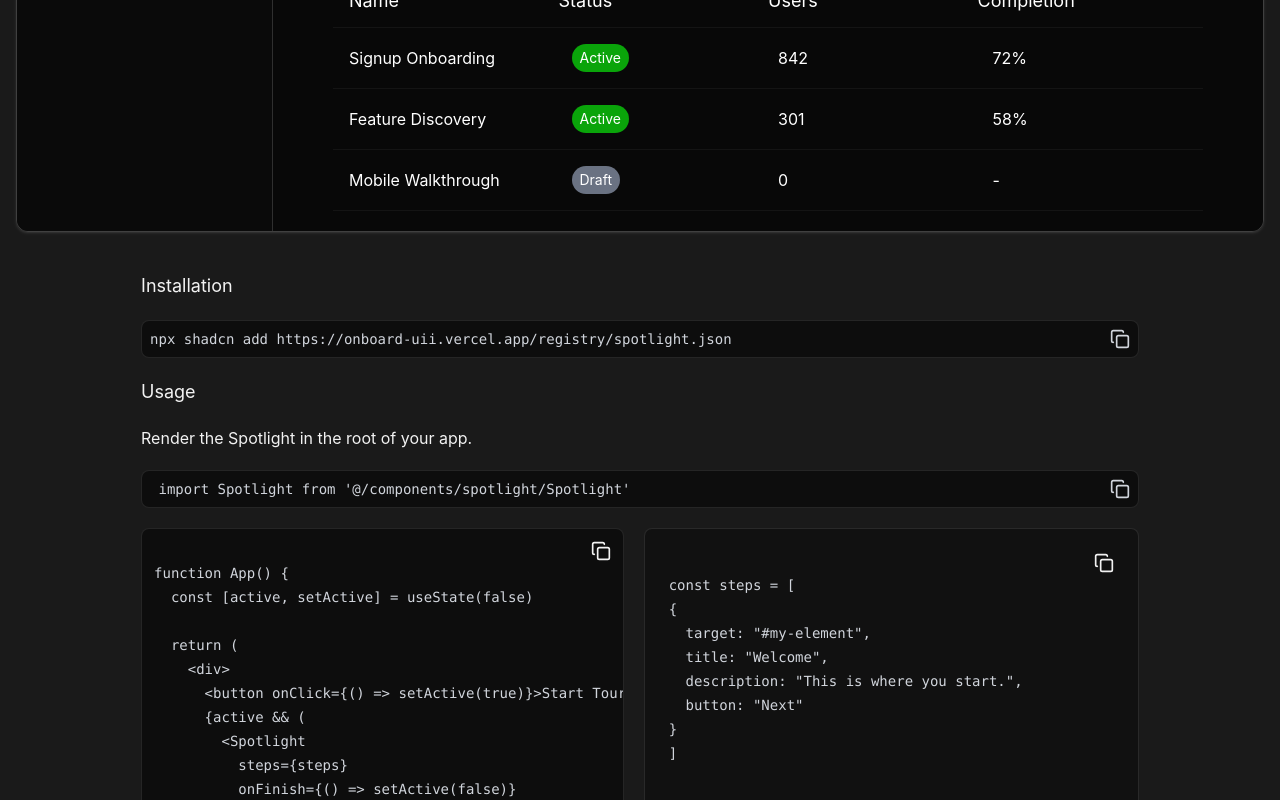
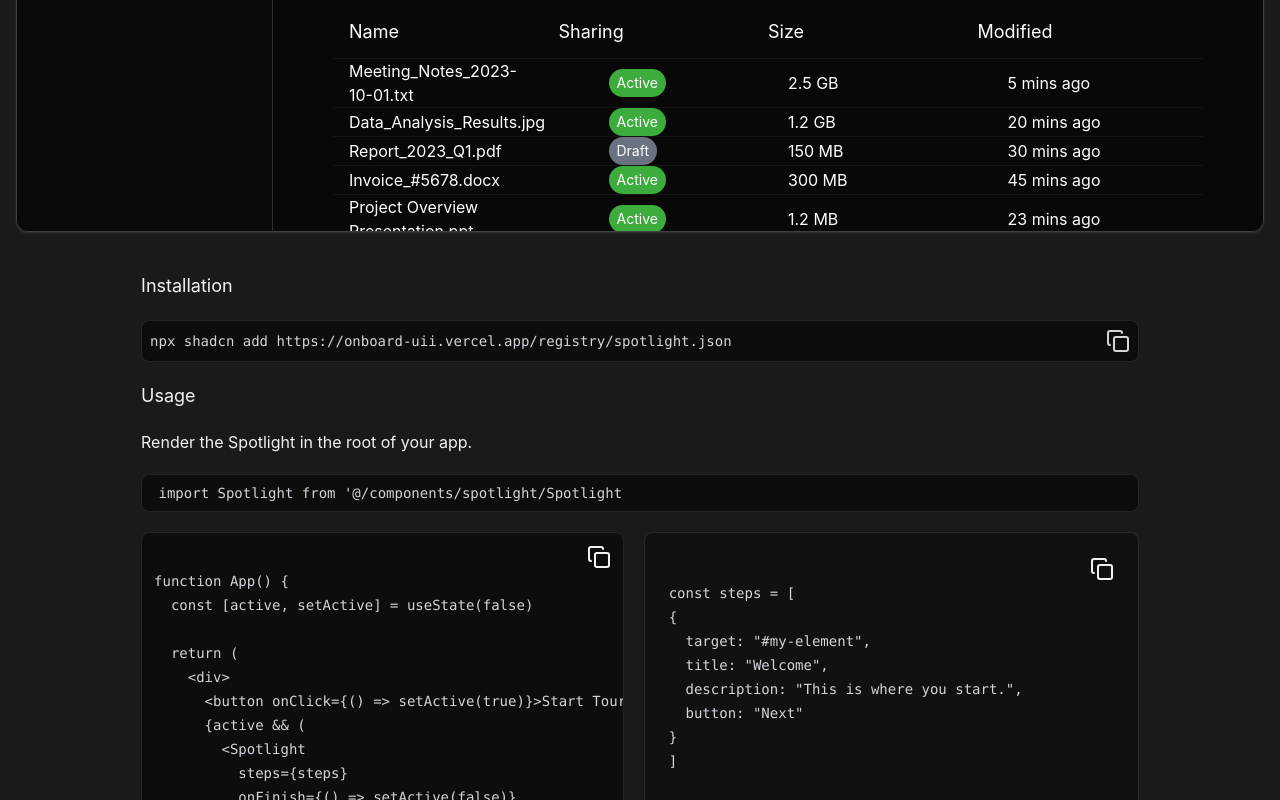
Before and after one commit to harlleenn/Onboard, a React (Vite) app: page / in a window 1280 px wide. Shown: the part 800-1600 px from the top of the page. Built offline with nearby package versions, Linux system fonts and the light colour scheme.

Commit message:
added scrollinview element can be seen

```diff
--- a/src/demo/LandingPage.tsx
+++ b/src/demo/LandingPage.tsx
@@ -6,7 +6,7 @@ import steps from "../lib/components/Steps";
 import DocSection from "./components/Dashboard/DocSection";
 import {motion} from 'motion/react'
 
-// import "./App.css";
+import "./App.css";
 interface Tour {
   onStartTour: () => void
   tourActive : boolean
@@ -14,9 +14,9 @@ interface Tour {
 }
 export default function LandingPage({onStartTour,tourActive,setTourActive} : Tour) {
   return (
-    <div className=" min-h-screen w-full overflow-x-hidden bg-[hsl(0,0%,10%)]  flex flex-col items-center py-20 md:py-20 px-4 ">
-
-      <div className="text-center w-full py-10 md:py-5 sm:w-full md:max-w-3xl  text-white">
+    <div className=" min-h-screen w-full
+     overflow-x-hidden bg-[hsl(0,0%,10%)]  flex flex-col items-center py-20 md:py-20 px-4 "  >
+      <div className="text-center w-full py-10 md:py-5 sm:w-full md:max-w-3xl  text-white" >
         <motion.div
         initial={{opacity: 0}}
         animate={{opacity:1 }}
@@ -50,8 +50,8 @@ export default function LandingPage({onStartTour,tourActive,setTourActive} : Tou
 
       <div
         className="w-full max-w-full md:max-w-7xl rounded-xl overflow-hidden
-        min-h-[500px] md:h-[700px] border border-[hsl(0,0%,25%)] shadow-sm shadow-white/10 mt-10"
-      >
+        min-h-[600px] md:h-[700px] border border-[hsl(0,0%,25%)] shadow-sm shadow-white/10 mt-10"
+      id="landing-page">
         <div className="min-h-0 flex flex-1">
           <Sidebar />
           <div className="flex flex-1 flex-col">
--- a/src/demo/components/Dashboard/DocSection.jsx
+++ b/src/demo/components/Dashboard/DocSection.jsx
@@ -1,8 +1,14 @@
-import React from "react";
+import React, { useState } from "react";
 import { Copy } from "lucide-react";
 import PropSection from "./PropSection";
 
 export default function DocSection() {
+  const [copy, setCopy] = useState(null)
+  const handleCopy = (text , id ) => {
+  navigator.clipboard.writeText(text)
+  setCopy(id)
+  setTimeout(() => setCopy(null), 2000)
+}
   return (
     <div className="flex flex-col mt-10 text-[hsl(0,0%,95%)] gap-5 flex-1 max-w-full text-pretty text-wrap">
       <h1 className="text-base md:text-lg">Installation</h1>
@@ -13,7 +19,9 @@ export default function DocSection() {
             {`npx shadcn add https://onboard-uii.vercel.app/registry/spotlight.json`}
           </span>
           <div className="cursor-pointer shrink-0">
-            <Copy className="w-4 h-4 md:w-5 md:h-5" />
+
+            {copy === "json" ? <span>Copied!</span> :
+            <Copy onClick={() => handleCopy(`npx shadcn add https://onboard-uii.vercel.app/registry/spotlight.json, "json"`)} />}
           </div>
         </code>
       </pre>
@@ -29,9 +37,9 @@ export default function DocSection() {
           <pre className="bg-[hsl(0,0%,5%)] border border-white/10 rounded-lg p-2 overflow-x-auto">
             <code className="text-xs md:text-sm text-gray-300 font-mono whitespace-pre-wrap break-all flex items-center justify-between gap-3">
               <span className="break-all">
-                {` import Spotlight from '@/components/spotlight/Spotlight'`}
+                {` import Spotlight from '@/components/spotlight/Spotlight`}
               </span>
-              <Copy className="w-4 h-4 md:w-5 md:h-5 shrink-0" />
+
             </code>
           </pre>
 
@@ -39,10 +47,25 @@ export default function DocSection() {
 
             <pre className="bg-[hsl(0,0%,5%)] border border-white/10 rounded-lg p-3 overflow-x-auto md:overflow-x-hidden w-full">
               <div className="flex justify-end">
-                <Copy className="w-4 h-4 md:w-5 md:h-5" />
+                               {copy ==="install" ? <span>Copied!</span> : <Copy onClick={() => handleCopy(`function App() {
+  const [active, setActive] = useState(false)
+
+  return (
+    <div>
+      <button onClick={() => setActive(true)}>Start Tour</button>
+      {active && (
+        <Spotlight
+          steps={steps}
+          onFinish={() => setActive(false)}
+        />
+      )}
+    </div>
+  )
+}`,"install")} />}
               </div>
               <code className="text-xs md:text-sm text-gray-300 font-mono ">
-{`function App() {
+                <span>
+                  {`function App() {
   const [active, setActive] = useState(false)
 
   return (
@@ -57,15 +80,26 @@ export default function DocSection() {
     </div>
   )
 }`}
+                </span>
+
               </code>
             </pre>
 
             <pre className="bg-[#111111] border border-white/10 rounded-lg p-3 md:p-6 overflow-x-auto w-full">
               <div className="flex justify-end">
-                <Copy className="w-4 h-4 md:w-5 md:h-5" />
+    {copy? <span>Copied!</span> : <Copy onClick={() => handleCopy(`const steps = [
+{
+  target: "#my-element",
+  title: "Welcome",
+  description: "This is where you start.",
+  button: "Next"
+}
+]}`)} />}
+
               </div>
               <code className="text-xs md:text-sm text-gray-300 font-mono whitespace-pre">
-{`const steps = [
+                <span>
+                  {`const steps = [
 {
   target: "#my-element",
   title: "Welcome",
@@ -73,7 +107,11 @@ export default function DocSection() {
   button: "Next"
 }
 ]`}
+                </span>
+
+
               </code>
+
             </pre>
 
           </div>
--- a/src/demo/components/Dashboard/main-content/Content.jsx
+++ b/src/demo/components/Dashboard/main-content/Content.jsx
@@ -3,10 +3,17 @@ import Card from "./Card";
 import Table from "./Table";
 
 export default function Content({ onStartTour }) {
+    const flows = [
+  { name: "Meeting_Notes_2023-10-01.txt", status: "Active", users: "2.5 GB", completion: "5 mins ago" },
+  { name: "Data_Analysis_Results.jpg", status: "Active", users: "1.2 GB", completion: "20 mins ago" },
+  { name: "Report_2023_Q1.pdf", status: "Draft", users: "150 MB", completion: "30 mins ago" },
+  { name: "Invoice_#5678.docx", status: "Active", users: "300 MB", completion: "45 mins ago" },
+  { name: "Project Overview Presentation.ppt", status: "Active", users: "1.2 MB", completion: "23 mins ago" },
+]
   return (
     <div className="bg-[hsl(0,0%,3%)] p-5 md:p-10 lg:p-15 flex-1 overflow-y-auto">
 
-      <div className="flex flex-col md:flex-row md:justify-between md:items-center gap-5">
+      <div className="flex flex-col md:flex-row md:justify-between md:items-center gap-2">
         <div className="flex flex-col">
           <h1 className="text-white font-bold text-xl md:text-2xl">Overview</h1>
           <p className="text-gray-400 text-sm md:text-lg">
@@ -26,7 +33,7 @@ export default function Content({ onStartTour }) {
       </div>
 
       <div
-        className="grid grid-cols-1 sm:grid-cols-2 lg:grid-cols-3 mt-10 gap-4"
+        className="grid grid-cols-1 sm:grid-cols-2 lg:grid-cols-3 mt-5 gap-4 border border-white/10 border-t-2 border-t-white/30 rounded-xl p-6"
         id="stats"
       >
         <Card number="12" title="Total Flows" sublabel="+2 this month" />
@@ -49,52 +56,46 @@ export default function Content({ onStartTour }) {
 
         <div className="hidden md:grid grid-cols-4 px-4 py-3 border-b border-white/5 text-white text-sm md:text-lg">
           <span>Name</span>
-          <span>Status</span>
-          <span>Users</span>
-          <span>Completion</span>
+          <span>Sharing</span>
+          <span>Size</span>
+          <span>Modified</span>
         </div>
 
         <div className="flex flex-col gap-3 md:hidden">
-          <Table
-            name="Signup Onboarding"
+          <div className="flex mr-10 bg-">
+               <Table
+            name="Docs"
             status="Active"
             users="842"
             completion="72%"
           />
+          </div>
+
           <Table
-            name="Feature Discovery "
+            name="Fonts "
             status="Active"
             users="301"
             completion="58%"
           />
           <Table
-            name="Mobile Walkthrough "
+            name="Source "
             status="Draft"
             users="0"
             completion="-"
           />
         </div>
 
-        <div className="hidden md:block">
-          <Table
-            name="Signup Onboarding"
-            status="Active"
-            users="842"
-            completion="72%"
-          />
-          <Table
-            name="Feature Discovery "
-            status="Active"
-            users="301"
-            completion="58%"
-          />
-          <Table
-            name="Mobile Walkthrough "
-            status="Draft"
-            users="0"
-            completion="-"
-          />
-        </div>
+      <div className="hidden md:block flex flex-col gap-10">
+  {flows.map((flow) => (
+    <Table
+      key={flow.name}
+      name={flow.name}
+      status={flow.status}
+      users={flow.users}
+      completion={flow.completion}
+    />
+  ))}
+</div>
       </div>
     </div>
   );
--- a/src/demo/components/Dashboard/main-content/Table.jsx
+++ b/src/demo/components/Dashboard/main-content/Table.jsx
@@ -3,17 +3,19 @@ import React, { useState } from "react";
 export default function Table({ name, status, users, completion }) {
   return (
     <div
-      className="grid  grid-cols-3 gap-5  justify-center items-center md:grid-cols-4 px-4 py-4
-      border-b border-white/5 hover:bg-white/5 text-white"
-
+      className="grid gap-10 grid-cols-3 justify-betweem  items-center md:grid-cols-4 px-4 border-b border-white/5 hover:bg-white/5 text-white"
     >
       <span>{name}</span>
-      <div className="flex flex-row  items-center gap-2">
+      <div className="flex flex-row  items-center gap-10">
         <span
           className={`
   `}
         />
-        <span className={`text-sm  h-auto px-2 py-1 rounded-full    ${status === "Active" ? "bg-[#0bf20baa]" : "bg-gray-500"} `}>{status}</span>
+        <span
+          className={`text-sm  h-auto px-2 py-1 rounded-full    ${status === "Active" ? "bg-[#56ff56aa]" : "bg-gray-500"} `}
+        >
+          {status}
+        </span>
       </div>
 
       <span>{users}</span>
--- a/src/lib/components/Spotlight.tsx
+++ b/src/lib/components/Spotlight.tsx
@@ -45,9 +45,11 @@ export default function Spotlight({ steps, onFinish }: SpotlightProps) {
 
   useEffect(() => {
     const elements = document.querySelector(steps[nextStep].target);
+    elements?.scrollIntoView()
     if (elements) {
       const elementPosition = elements.getBoundingClientRect();
       setPosition(elementPosition);
+
       // Update spring values — they will animate to new position
       x.set(elementPosition.left)
       y.set(elementPosition.top)
@@ -64,17 +66,17 @@ export default function Spotlight({ steps, onFinish }: SpotlightProps) {
     async function updatePosition() {
       if (!floatingRef.current) return;
       const targetElement = document.querySelector(steps[nextStep].target);
+
       if (!targetElement) return;
-
       const { x, y } = await computePosition(
         targetElement,
         floatingRef.current,
         {
-          placement: "bottom",
+          placement: "top",
           middleware:
-          [offset(12),
+          [offset(2),
             flip(),
-            shift({ padding: 12})],
+            shift({ padding: 5})],
         }
       );
 
--- a/src/lib/components/Steps.tsx
+++ b/src/lib/components/Steps.tsx
@@ -1,11 +1,18 @@
 const steps = [
+  {target: "#landing-page",
+    title:"The whole landing",
+    description: "hlooo",
+    button: "next",
+    backbtn: "neh",
+    number: 1
+  },
  {
     target: "#sideBar",
     title: "Navigate Your Workspace",
     description: "Access all your flows and analytics from here.",
     button: "Next",
      backbtn: "Back",
-    number: 1
+    number: 2
   },
   {
     target: "#search",
@@ -13,7 +20,7 @@ const steps = [
     description: "Find any flow or user instantly.",
     button: "Next",
      backbtn: "Back",
-    number: 2
+    number: 3
 
   },
   {
@@ -22,7 +29,7 @@ const steps = [
     description: "Monitor your onboarding performance at a glance.",
     button: "Next",
     backbtn: "Back",
-     number: 3
+     number: 4
   },
   {
     target: "#flows-table",
@@ -30,7 +37,7 @@ const steps = [
     description: "See all your onboarding flows and their completion rates.",
     button: "Next",
      backbtn: "Back",
-     number: 4
+     number: 5
   },
 
   {
@@ -39,7 +46,7 @@ const steps = [
     description: "Build a new onboarding experience for your users.",
     button: "Next",
      backbtn: "Back",
-     number: 5
+     number: 6
   }
 ]
 export default steps;
```
